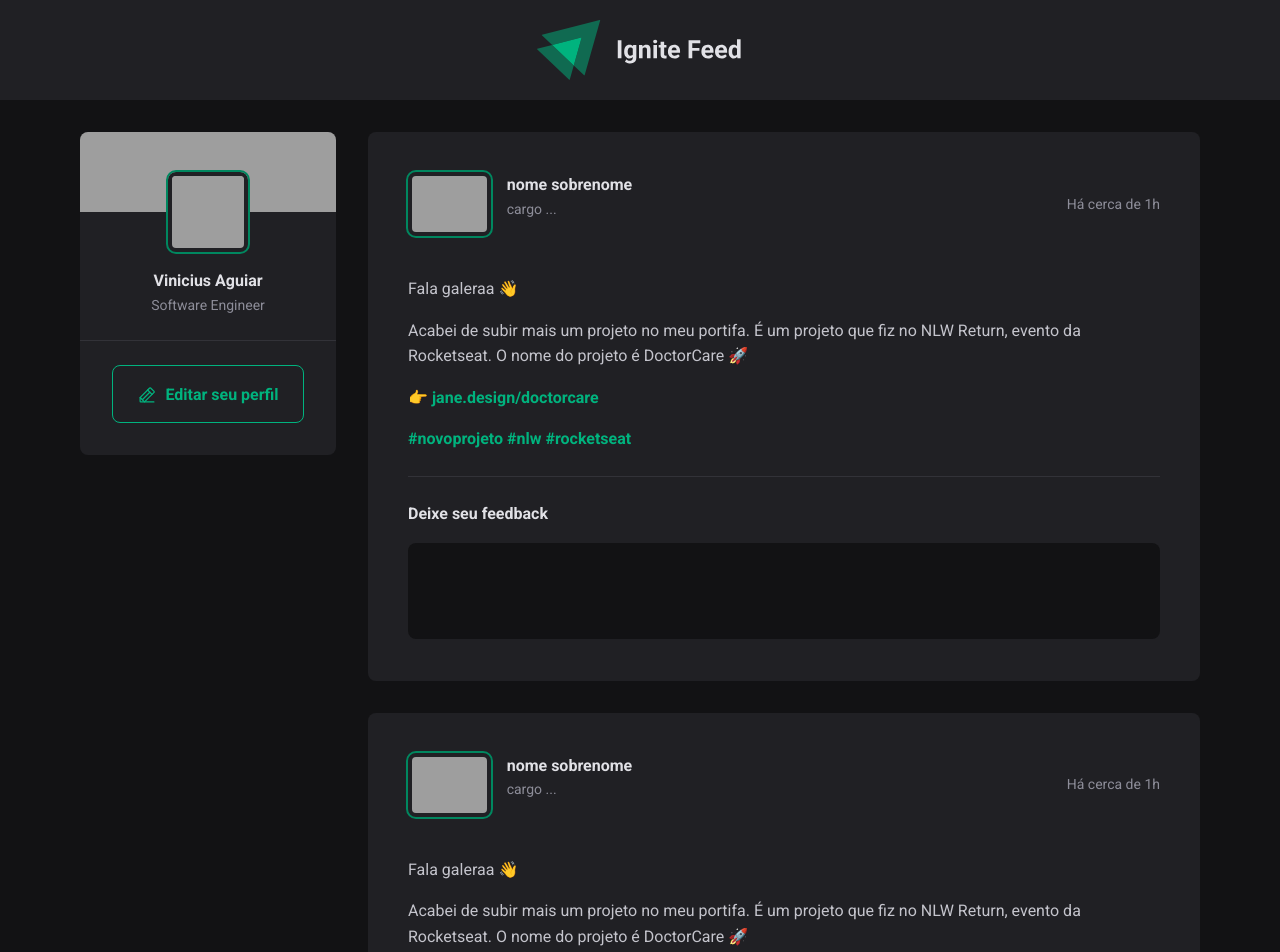
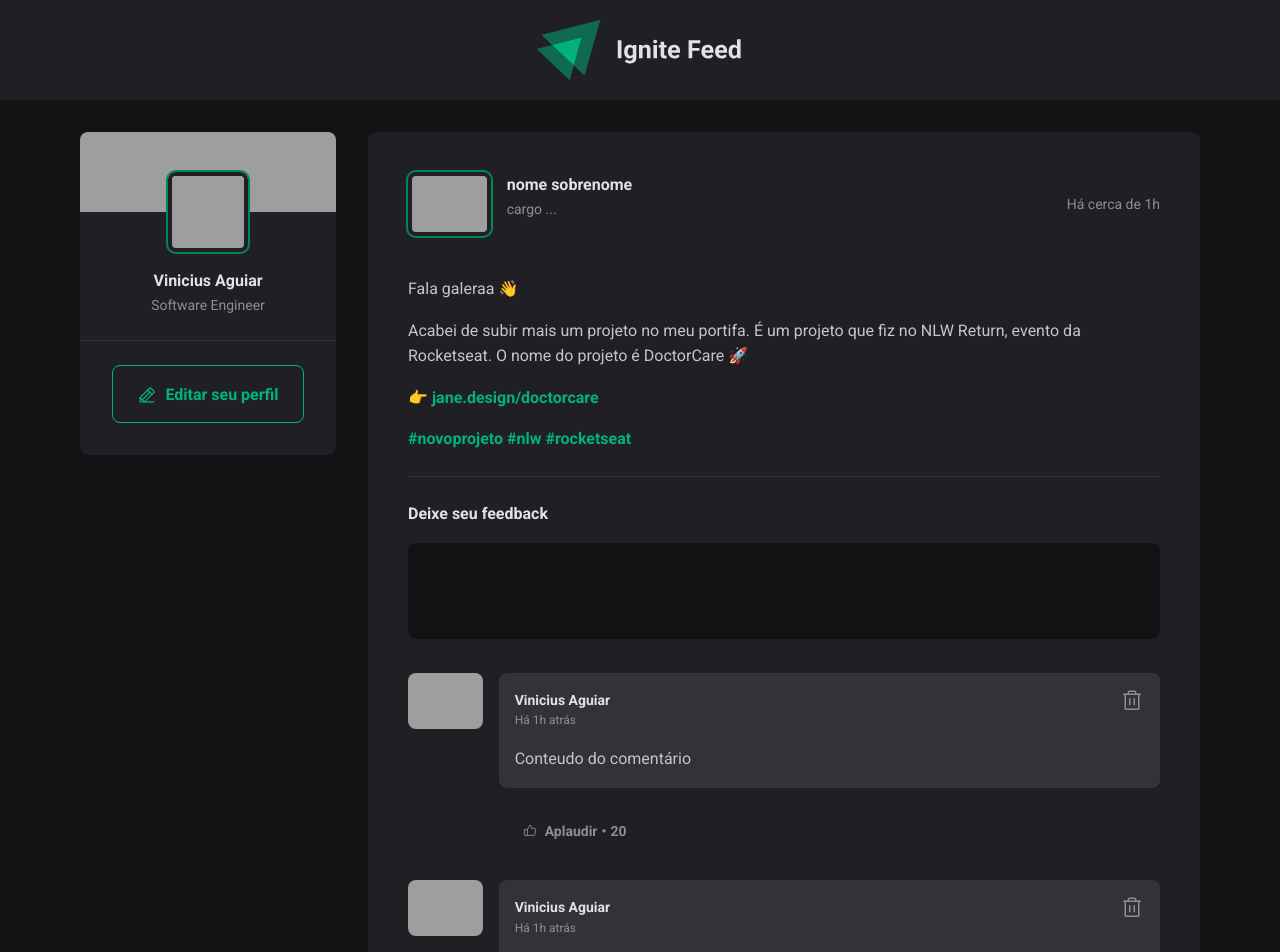
Before and after one commit to vmaguiar/ignite-feed, a React (Vite) app: page / in a window 1280 px wide. Shown: the top 952 px of the page. Built offline with nearby package versions, Linux system fonts and the light colour scheme; grey boxes are pictures that could not be loaded.

Commit message:
feat: creates new component for comments posts

```diff
--- /dev/null
+++ b/src/components/Comment.jsx
@@ -0,0 +1,39 @@
+import { ThumbsUp, Trash } from 'phosphor-react'
+
+import styles from './Comment.module.css'
+
+
+export function Comment() {
+  return (
+    <div className={styles.comment}>
+      <img src="https://avatars.githubusercontent.com/u/27768392?v=4" alt="" />
+
+      <div className={styles.commentBox}>
+        <div className={styles.commentContent}>
+          <header>
+            <div className={styles.authorAndTime}>
+              <strong>Vinicius Aguiar</strong>
+
+              <time title="13 de Junho às 12h30" dateTime="2023-06-13 12:30:30">
+                Há 1h atrás
+              </time>
+            </div>
+
+            <button title='Deletar comentário'>
+              <Trash size={24} />
+            </button>
+          </header>
+
+          <p>Conteudo do comentário</p>
+        </div>
+
+        <footer>
+          <button>
+            <ThumbsUp />
+            Aplaudir <span>20</span>
+          </button>
+        </footer>
+      </div>
+    </div>
+  )
+}
--- /dev/null
+++ b/src/components/Comment.module.css
@@ -0,0 +1,117 @@
+.comment {
+  display: flex;
+  gap: 1rem;
+}
+
+.comment+.comment {
+  margin-top: 1.5rem;
+}
+
+
+.comment img {
+  height: 3.5rem;
+
+  border-radius: 8px;
+}
+
+/* Fim do .comment */
+
+
+
+
+.commentBox {
+  flex: 1;
+}
+
+.commentBox footer {
+  margin-top: 1rem;
+}
+
+.commentBox footer button {
+  background: transparent;
+  font-size: var(--font-small);
+  color: var(--gray-second-text);
+
+  cursor: pointer;
+
+  display: flex;
+  align-items: center;
+
+  border: 0;
+}
+
+.commentBox footer button:hover {
+  color: var(--green-light);
+}
+
+.commentBox footer button svg {
+  margin-right: 0.5rem;
+}
+
+.commentBox footer button span::before {
+  content: "\2022";
+  padding: 0 0.25rem;
+}
+
+/* Fim do .commentBox */
+
+
+
+
+.commentContent {
+  background: var(--gray-divider);
+
+  border-radius: 8px;
+  padding: 1rem;
+}
+
+.commentContent header {
+  display: flex;
+  justify-content: space-between;
+  align-items: flex-start;
+}
+
+.commentContent header button {
+  background: transparent;
+  color: var(--gray-second-text);
+
+  line-height: 0;
+
+  cursor: pointer;
+
+  border: 0;
+  border-radius: 2px;
+
+  padding: 0;
+}
+
+.commentContent header button:hover {
+  color: var(--red-ignite);
+}
+
+.commentContent p {
+  margin-top: 1rem;
+}
+
+/* Fim do .commentContent */
+
+
+
+
+
+.authorAndTime {
+  display: flex;
+  flex-direction: column;
+}
+
+.authorAndTime strong {
+  font-size: var(--font-small);
+  color: var(--gray-text-titles);
+}
+
+.authorAndTime time {
+  font-size: var(--font-very-small);
+  color: var(--gray-second-text);
+}
+
+/* Fim do .authorAndTime */
--- a/src/components/Post.jsx
+++ b/src/components/Post.jsx
@@ -1,3 +1,5 @@
+import { Comment } from './Comment'
+
 import styles from './Post.module.css'
 
 export function Post() {
@@ -32,6 +34,12 @@
 
         <button type="submit">Publicar</button>
       </form>
+
+      <div className={styles.commentList}>
+        <Comment />
+        <Comment />
+        <Comment />
+      </div>
     </article>
   )
 }
--- a/src/components/Post.module.css
+++ b/src/components/Post.module.css
@@ -138,3 +138,11 @@
   margin-top: 1rem;
   padding: 1rem 1.5rem 0.875rem 1.5rem;
 }
+
+
+
+.commentList {
+  width: 100%;
+
+  margin-top: 2rem;
+}
```
